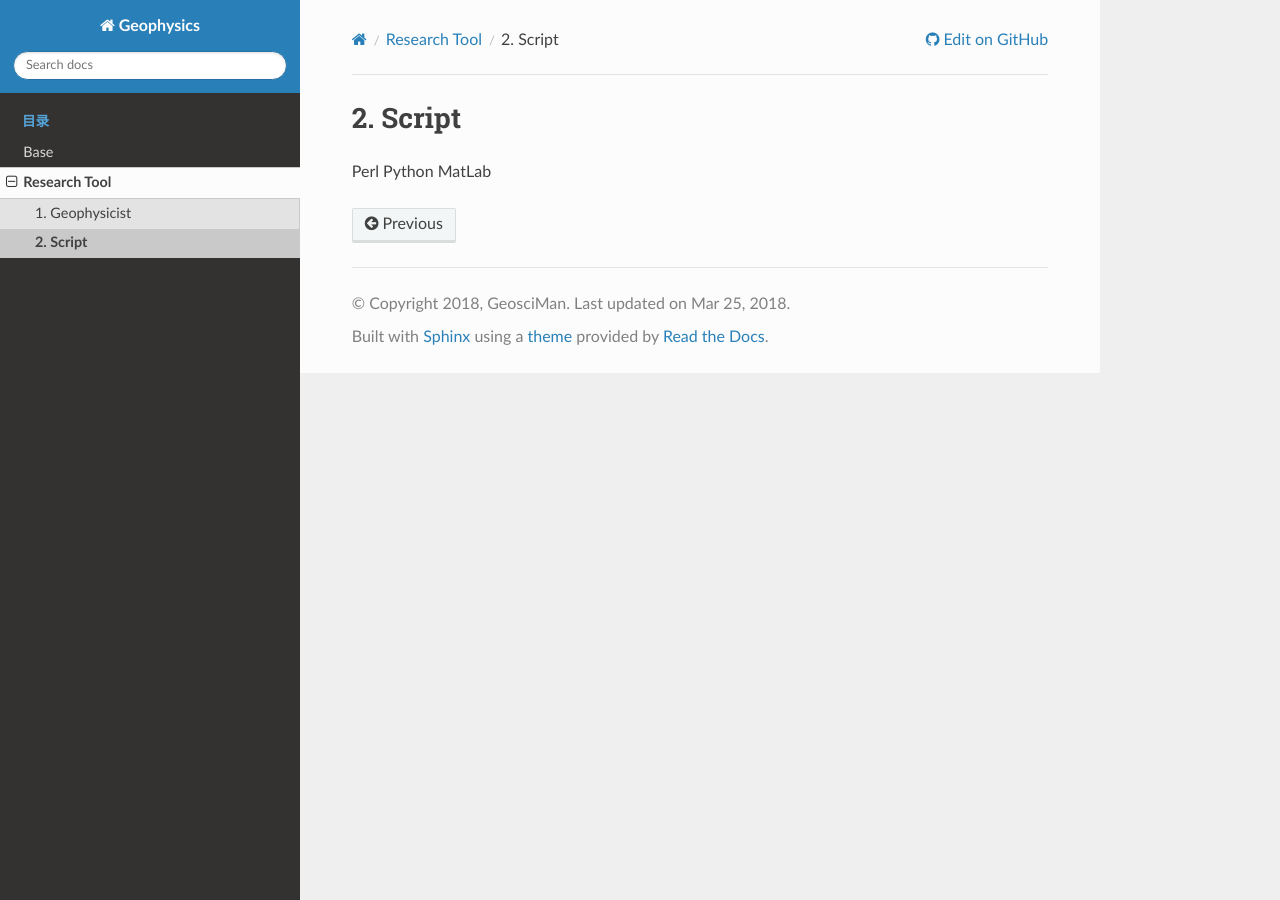
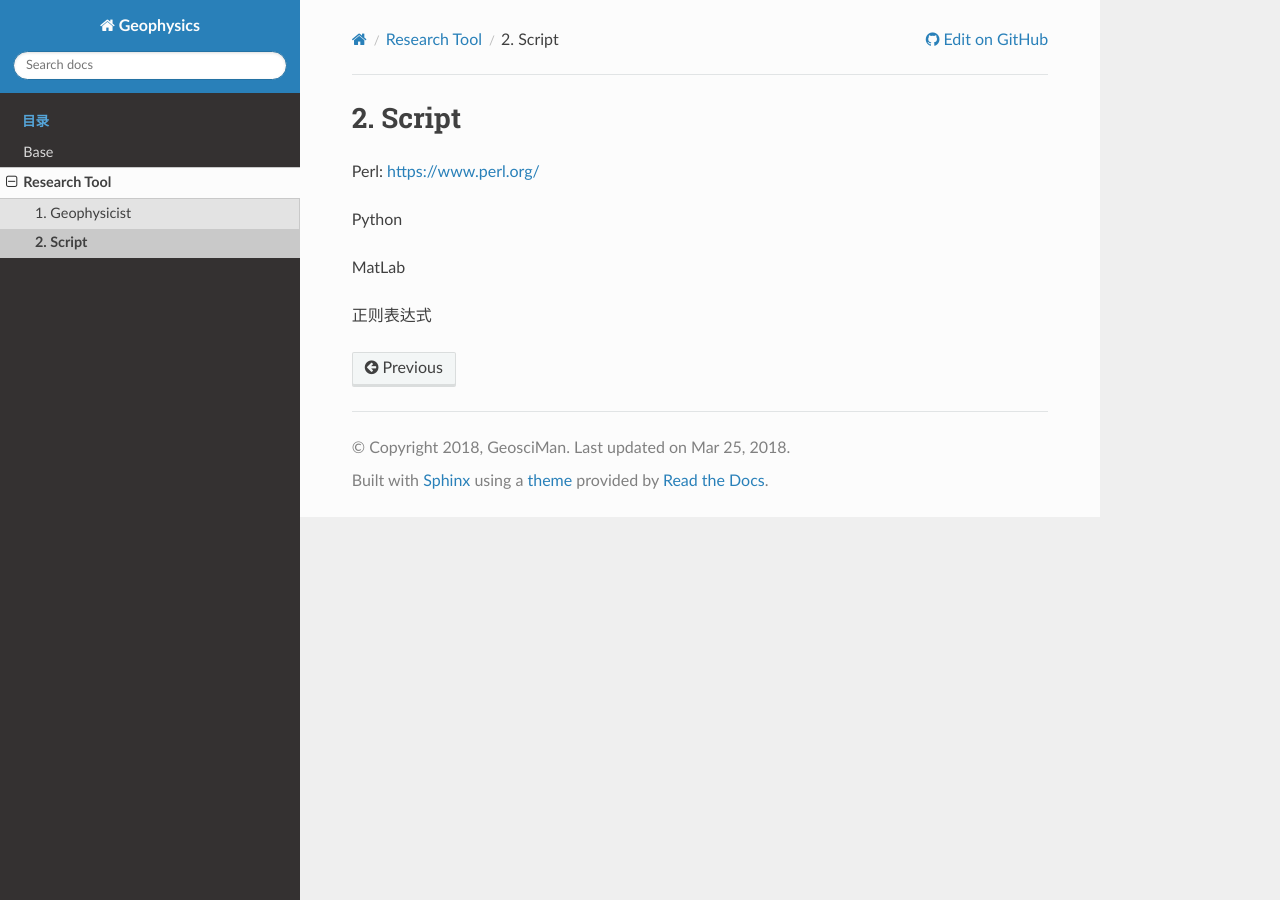
Before and after one commit to geosciman/GeophysicsResearch, a Sphinx documentation site: the page built from source/tool/script.rst, in a window 1280 px wide. Built offline with Sphinx 7.4.7 and the Read the Docs theme 2.0.0, drawn with Linux system fonts in a browser that asks for light colours.

Commit message:
update script

```diff
--- a/source/tool/script.rst
+++ b/source/tool/script.rst
@@ -1,6 +1,10 @@
 Script
 ========================
 
-Perl
+Perl: https://www.perl.org/
+
 Python
+
 MatLab
+
+正则表达式
```
